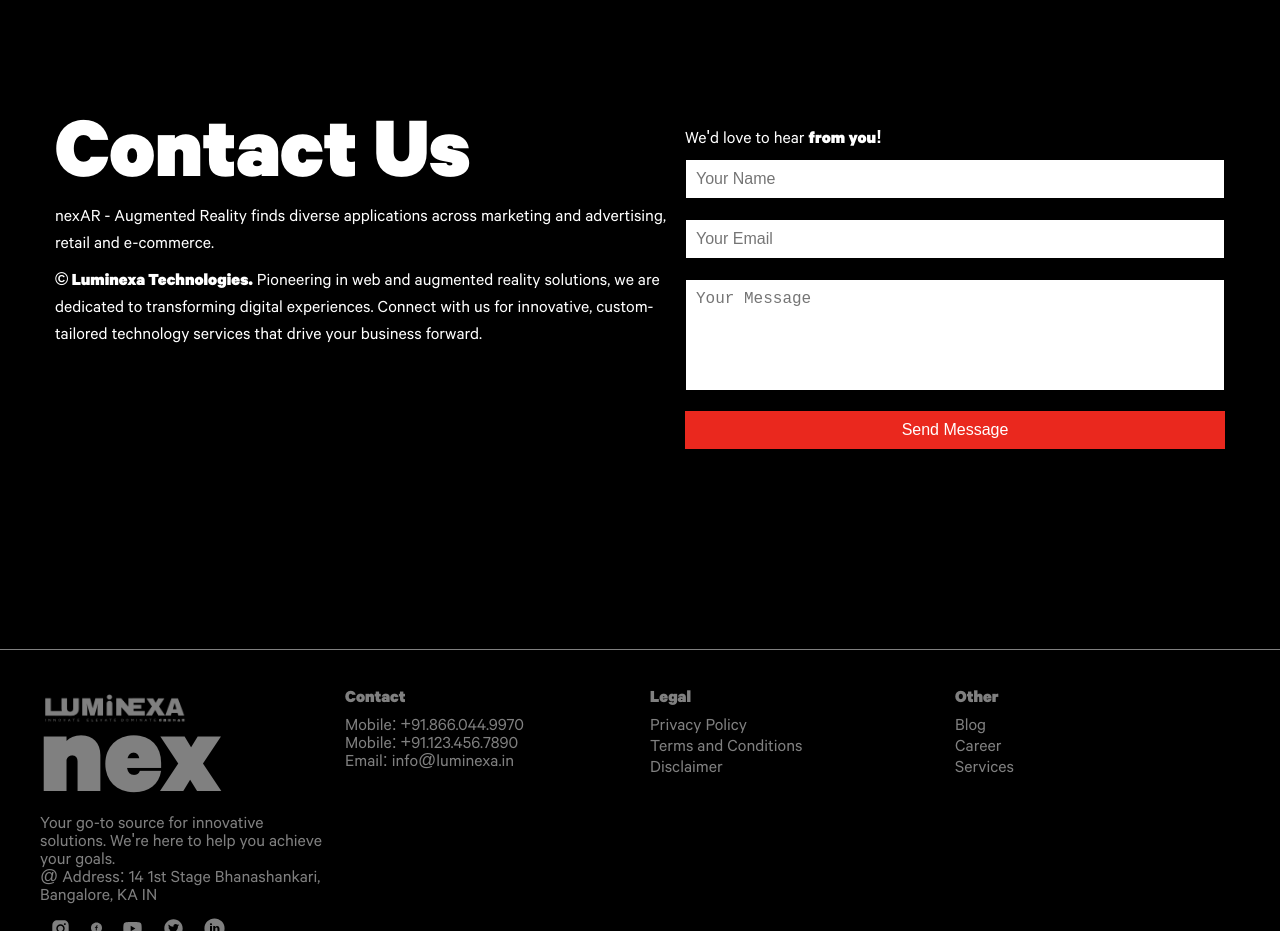
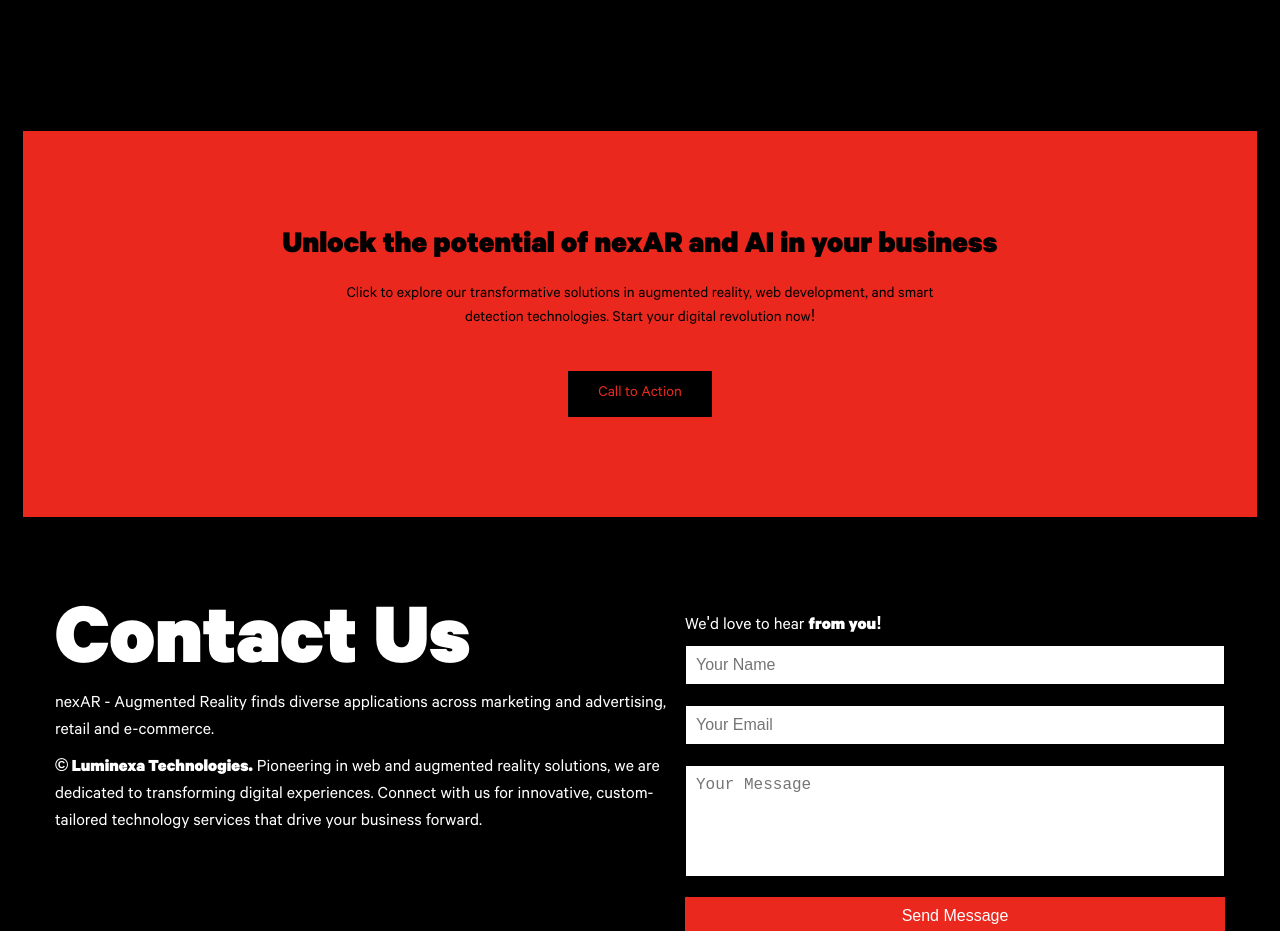
Before and after one commit to PS-PrashantFSD/netlifych, a Next.js app: page / in a window 1280 px wide. Shown: the part 2980-3911 px from the top of the page. Built offline with nearby package versions, Linux system fonts and the light colour scheme.

Commit message:
final touch

```diff
--- a/components/Home/About/About.jsx
+++ b/components/Home/About/About.jsx
@@ -2,6 +2,7 @@
 import items from '../../../utils/constants/services-items';
 import useCursorStyle from '../../../hooks/useCursorStyle';
 import AnimateOnScreen from '../../AnimateOnScreen';
+import Call from './../../Misc/Call'
 import {
   ContentSection,
   TextWrapper,
@@ -73,6 +74,7 @@
           ))}
         </ServicesWrapper>
       </ContentSection>
+      <Call/>
     </AnimateOnScreen>
   );
 };
--- a/components/Home/AboutUs/AboutUs.jsx
+++ b/components/Home/AboutUs/AboutUs.jsx
@@ -89,7 +89,6 @@
 
   return (
     <div>
-
     <ContentSection>
       <AnimateOnScreen>
         <motion.div>
--- /dev/null
+++ b/components/Misc/Call.jsx
@@ -0,0 +1,60 @@
+import React from 'react';
+import styled from 'styled-components';
+import { motion } from 'framer-motion';
+import containerStyles from '../../styles/shared/container';
+
+const CTASection = styled(motion.section)`
+  ${containerStyles};
+  display: flex;
+  flex-direction: column;
+  align-items: center;
+  justify-content: center;
+  text-align: center;
+  margin-bottom: 100px;
+  background-color: ${({ theme }) => theme.colors.red};
+  padding: 100px 0px 100px 0px;
+`;
+
+const CTAHeading = styled.h2`
+  font-size: 2rem;
+  font-weight: 700;
+  margin-bottom: 20px;
+  color: black;
+`;
+
+const CTADescription = styled.p`
+  max-width: 600px;
+  margin-bottom: 40px;
+  line-height: 1.5;
+  font-size: 1rem;
+  color: black;
+`;
+
+const CTAButton = styled.a`
+  padding: 15px 30px;
+  font-size: 1rem;
+  color: ${({ theme }) => theme.colors.red};
+  background-color: black;;
+  border: none;
+  text-decoration: none;
+  transition: background-color 0.3s;
+
+  &:hover {
+    background-color: ${({ theme }) => theme.colors.darkRed};
+  }
+`;
+
+const CallToAction = () => {
+  return (
+    <CTASection initial={{ opacity: 0 }} animate={{ opacity: 1 }} transition={{ duration: 0.5 }}>
+      <CTAHeading>Unlock the potential of nexAR and AI in your business</CTAHeading>
+      <CTADescription>
+        Click to explore our transformative solutions in augmented reality, web development, and smart detection technologies.
+        Start your digital revolution now!
+      </CTADescription>
+      <CTAButton href="tel:8660449970">Call to Action</CTAButton>
+    </CTASection>
+  );
+};
+
+export default CallToAction;
```
